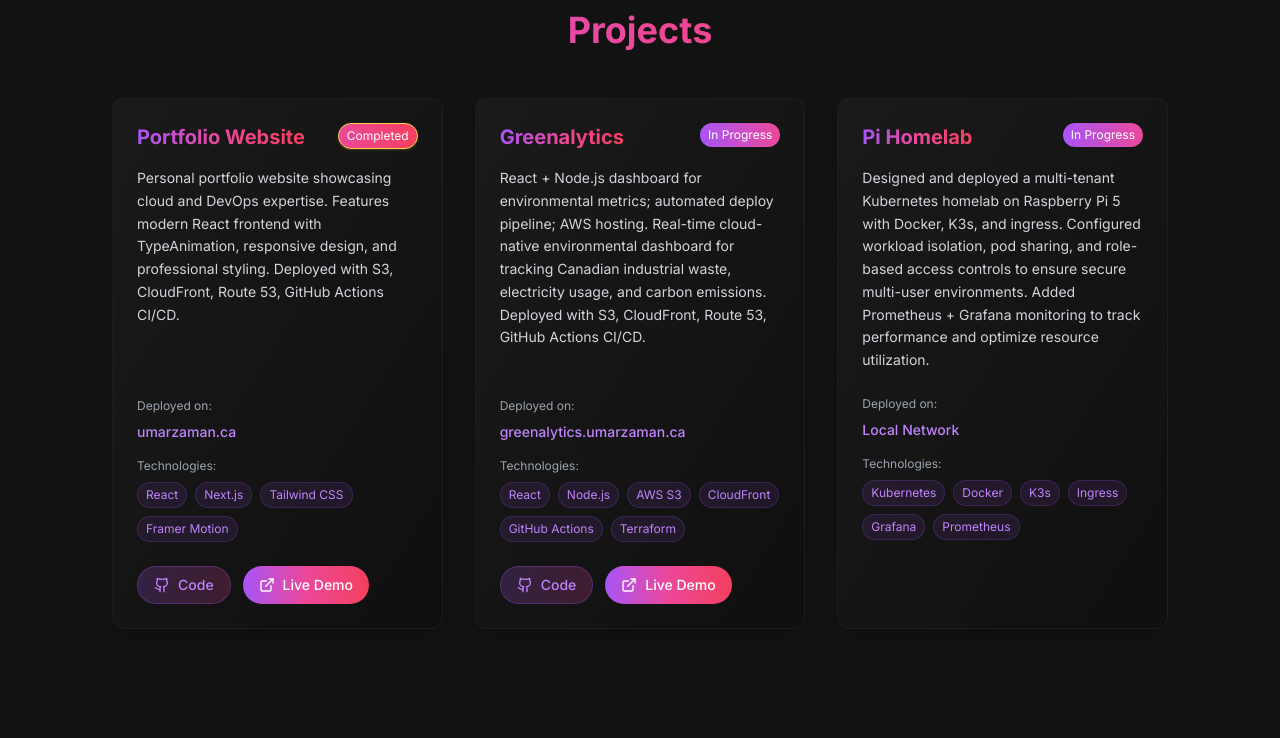
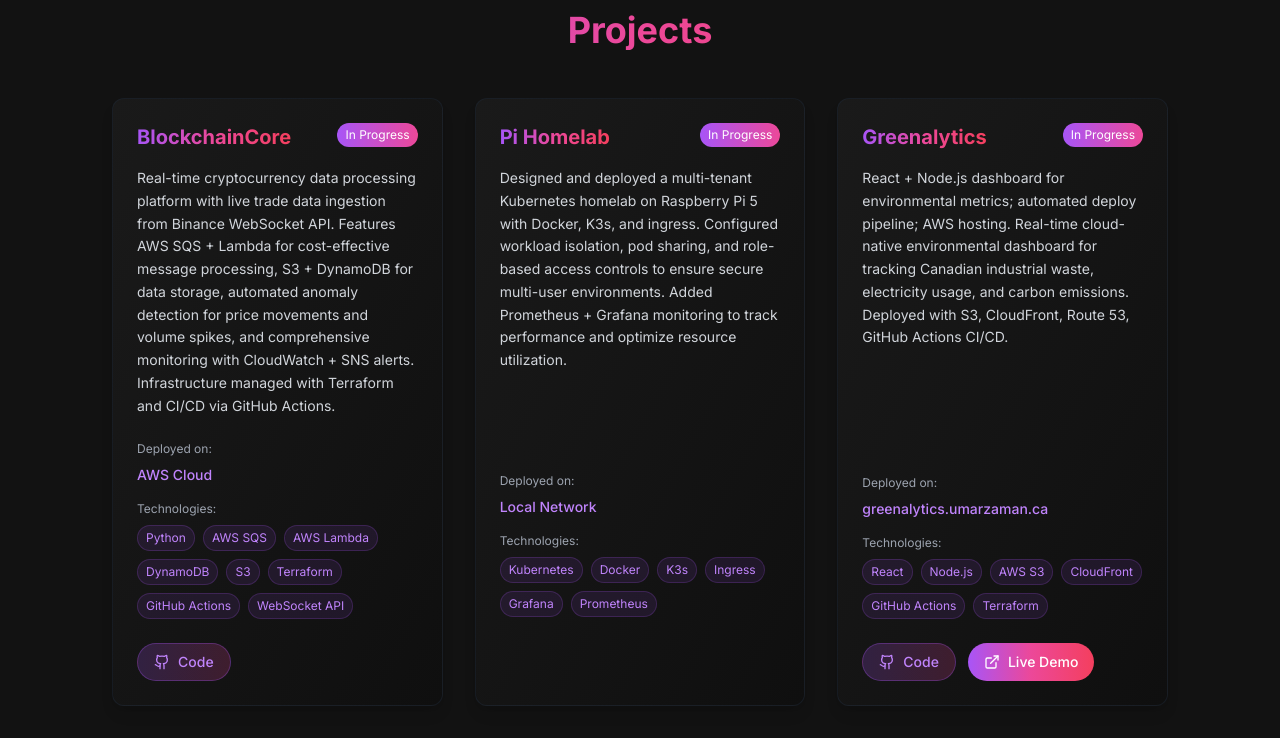
Before and after one commit to umar11b/personal-website, a Next.js app in the folder frontend/: page / in a window 1280 px wide. Shown: the part 1900-2638 px from the top of the page. Built offline with nearby package versions, Linux system fonts and the light colour scheme.

Commit message:
Add BlockchainCore project and reorder projects section

```diff
--- a/frontend/src/app/components/ProjectsSection.jsx
+++ b/frontend/src/app/components/ProjectsSection.jsx
@@ -5,14 +5,33 @@
 
 const projectsData = [
   {
-    title: "Portfolio Website",
+    title: "BlockchainCore",
     description:
-      "Personal portfolio website showcasing cloud and DevOps expertise. Features modern React frontend with TypeAnimation, responsive design, and professional styling. Deployed with S3, CloudFront, Route 53, GitHub Actions CI/CD.",
-    tech: ["React", "Next.js", "Tailwind CSS", "Framer Motion"],
-    deployment: "umarzaman.ca",
-    github: "https://github.com/umar11b/personal-website",
-    live: "https://umarzaman.ca",
-    status: "completed",
+      "Real-time cryptocurrency data processing platform with live trade data ingestion from Binance WebSocket API. Features AWS SQS + Lambda for cost-effective message processing, S3 + DynamoDB for data storage, automated anomaly detection for price movements and volume spikes, and comprehensive monitoring with CloudWatch + SNS alerts. Infrastructure managed with Terraform and CI/CD via GitHub Actions.",
+    tech: [
+      "Python",
+      "AWS SQS",
+      "AWS Lambda",
+      "DynamoDB",
+      "S3",
+      "Terraform",
+      "GitHub Actions",
+      "WebSocket API",
+    ],
+    deployment: "AWS Cloud",
+    github: "https://github.com/umar11b/BlockchainCore",
+    live: null,
+    status: "in-progress",
+  },
+  {
+    title: "Pi Homelab",
+    description:
+      "Designed and deployed a multi-tenant Kubernetes homelab on Raspberry Pi 5 with Docker, K3s, and ingress. Configured workload isolation, pod sharing, and role-based access controls to ensure secure multi-user environments. Added Prometheus + Grafana monitoring to track performance and optimize resource utilization.",
+    tech: ["Kubernetes", "Docker", "K3s", "Ingress", "Grafana", "Prometheus"],
+    deployment: "Local Network",
+    github: null,
+    live: null,
+    status: "in-progress",
   },
   {
     title: "Greenalytics",
@@ -32,14 +51,14 @@
     status: "in-progress",
   },
   {
-    title: "Pi Homelab",
+    title: "Portfolio Website",
     description:
-      "Designed and deployed a multi-tenant Kubernetes homelab on Raspberry Pi 5 with Docker, K3s, and ingress. Configured workload isolation, pod sharing, and role-based access controls to ensure secure multi-user environments. Added Prometheus + Grafana monitoring to track performance and optimize resource utilization.",
-    tech: ["Kubernetes", "Docker", "K3s", "Ingress", "Grafana", "Prometheus"],
-    deployment: "Local Network",
-    github: null,
-    live: null,
-    status: "in-progress",
+      "Personal portfolio website showcasing cloud and DevOps expertise. Features modern React frontend with TypeAnimation, responsive design, and professional styling. Deployed with S3, CloudFront, Route 53, GitHub Actions CI/CD.",
+    tech: ["React", "Next.js", "Tailwind CSS", "Framer Motion"],
+    deployment: "umarzaman.ca",
+    github: "https://github.com/umar11b/personal-website",
+    live: "https://umarzaman.ca",
+    status: "completed",
   },
 ];
 
```
